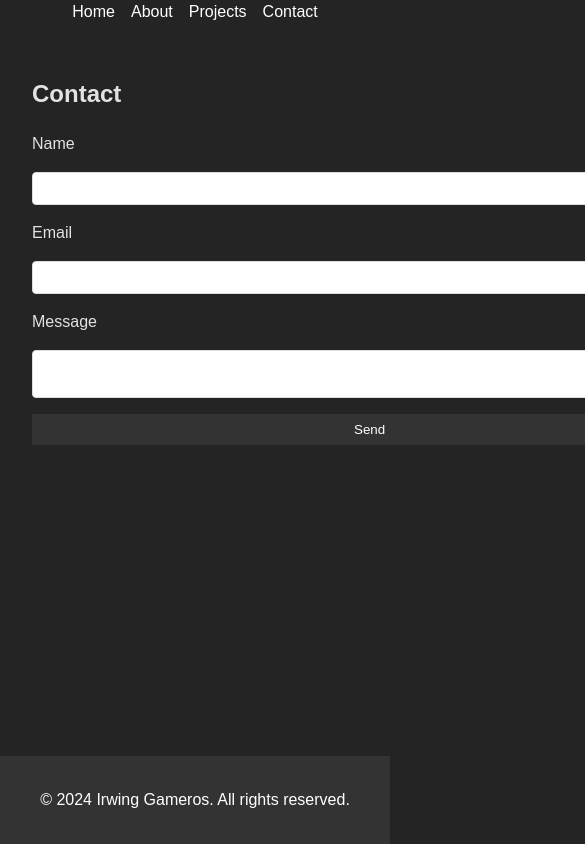
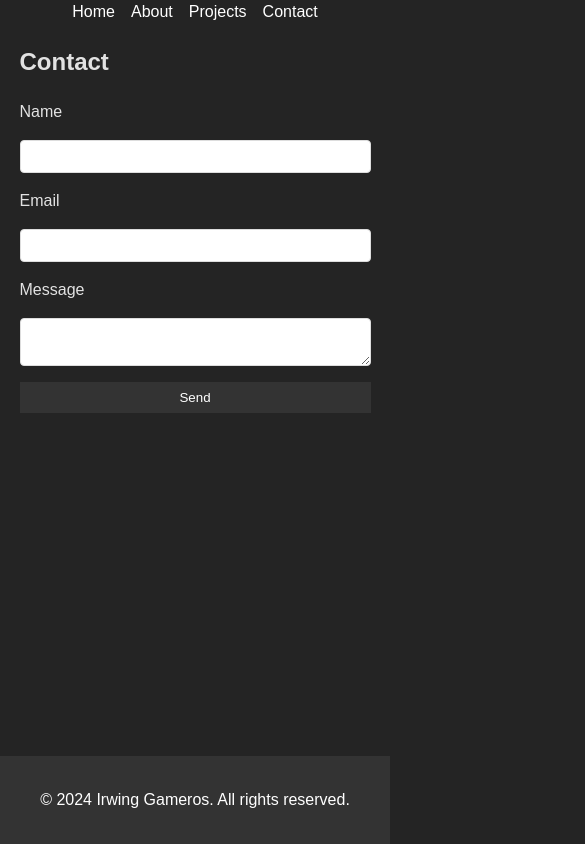
Before and after one commit to digibite/digibite.github.io, a React (Vite) app: page /contact in a window 390 px wide. Shown: the top 844 px of the page, 585 px wide, since content can reach past the window. Built offline with nearby package versions, Linux system fonts and the light colour scheme.

Commit message:
Center content

```diff
--- a/src/App.jsx
+++ b/src/App.jsx
@@ -11,7 +11,7 @@ function App() {
   return (
     <Router>
       <Navbar />
-      <div>
+      <div className="container">
         <main>
           <Routes>
             <Route path="/" element={<Home />} />
--- a/src/index.css
+++ b/src/index.css
@@ -40,8 +40,14 @@ nav a {
   text-decoration: none;
 }
 
+.container {
+  margin: 0 auto;
+}
+
 main {
   padding: 2rem;
+  width: 90vw;
+  margin: 0 auto;
 }
 
 section {
@@ -93,6 +99,21 @@ a {
 a:hover {
   color: #535bf2;
 }
+
+@media only screen and (max-width: 600px) {
+  main {
+    padding: 0rem;
+    width: 100vw;
+  }
+  .contact {
+    width: 90vw;
+  }
+}
+/* @media only screen and (max-width: 600px) {
+  .contact {
+    width: 90vw;
+  }
+} */
 
 /* :root {
   font-family: Inter, system-ui, Avenir, Helvetica, Arial, sans-serif;
--- a/src/pages/About/About.module.css
+++ b/src/pages/About/About.module.css
@@ -1,4 +1,4 @@
 .about {
-  width: 80vh;
+  width: 80vw;
   margin: 0 auto;
 }
--- a/src/pages/Contact/Contact.module.css
+++ b/src/pages/Contact/Contact.module.css
@@ -1,4 +1,4 @@
 .contact {
-  width: 80vh;
+  width: 90vw;
   margin: 0 auto;
 }
--- a/src/pages/Home.jsx
+++ b/src/pages/Home.jsx
@@ -1,7 +1,7 @@
 import React from "react";
 
 const Home = () => {
-  return <div>Home Page</div>;
+  return <div style={{ textAlign: "center" }}>Home Page</div>;
 };
 
 export default Home;
--- a/src/pages/Projects/Projects.module.css
+++ b/src/pages/Projects/Projects.module.css
@@ -1,4 +1,4 @@
 .projects {
-  width: 80vh;
+  width: 80vw;
   margin: 0 auto;
 }
```
